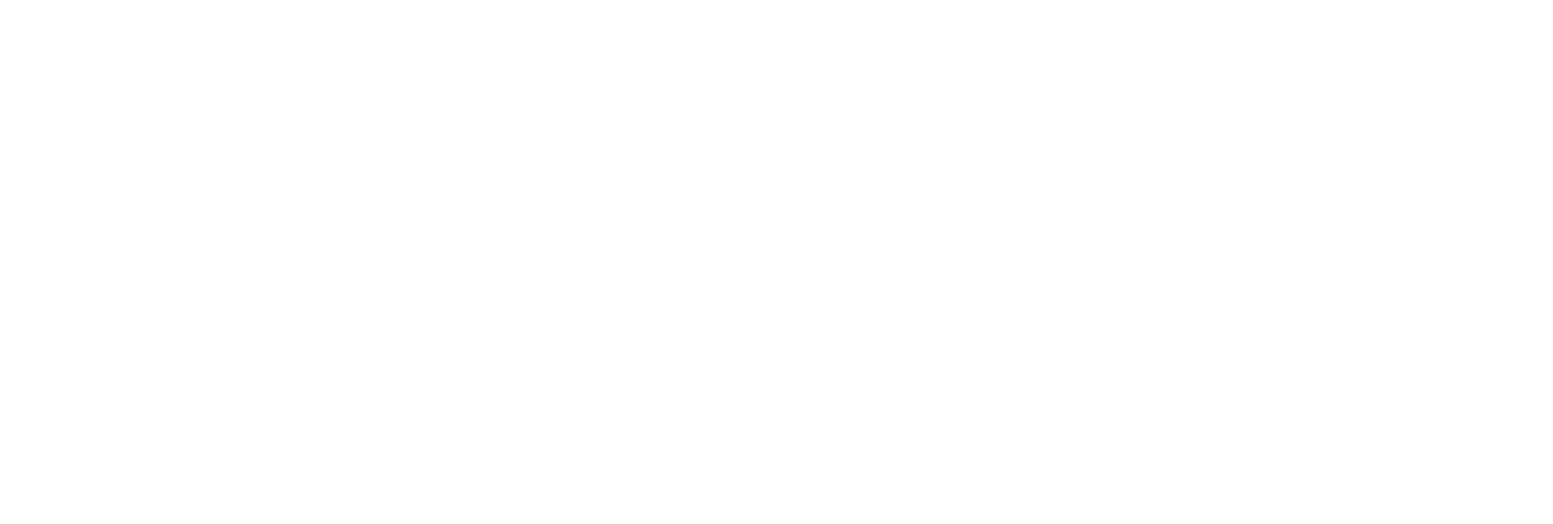
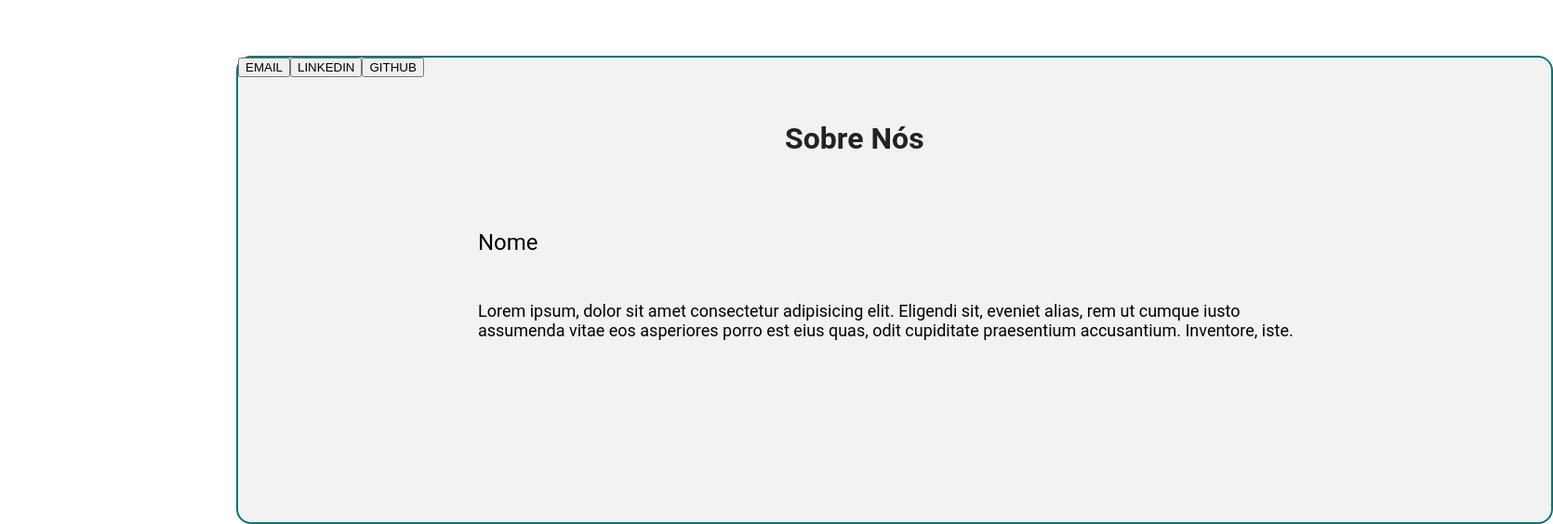
Before and after one commit to matheus-mvk/imprevisao-tempo, a React (Create React App) app: page / in a window 1280 px wide. Shown: the part 1116-1680 px from the top of the page at 93% size, 1670 px wide, since content can reach past the window. Before the commit the page ends 800 px from the top, so only its background shows below. Built offline with nearby package versions, Linux system fonts and the light colour scheme.

Commit message:
:construction: Seção 3 em andamento

```diff
--- a/src/components/Section3.tsx
+++ b/src/components/Section3.tsx
@@ -1,5 +1,109 @@
 export function Section3(){
     return(
-        <h1>Hello Wolrd</h1>
+        <section
+        style={{
+            background: '#F2F2F2',
+            border: '2px solid #0B7373',
+            borderRadius: '16px',
+            position: 'absolute',
+            width: '1412px',
+            height: '500px',
+            left: '254px',
+            top: '1176px'
+
+        }}
+        >
+            <h1
+                style={{
+                    position: 'absolute',
+                    width: '235px',
+                    height: '56px',
+                    left: '588px',
+                    top: '32px',
+
+                    fontFamily:'Roboto',
+                    fontStyle: 'normal',
+                    fontWeight: 700,
+                    fontSize:'32px',
+                    lineHeight: '56px',
+                    display: 'flex',
+                    alignItems: 'center',
+                    textAlign: 'center',
+
+                    color: '#222222'
+                }}
+            >
+            Sobre Nós
+            </h1>
+
+            <h3
+                style={{
+                    position: 'absolute',
+                    width: '78px',
+                    height: '28px',
+                    left: '258px',
+                    top: '161px',
+
+                    fontFamily:'Roboto',
+                    fontStyle: 'normal',
+                    fontWeight: 400,
+                    fontSize:'24px',
+                    lineHeight: '28px',
+                    display: 'flex',
+                    alignItems: 'center',
+                    textAlign: 'center',
+                }}
+            >
+            Nome
+            </h3>
+
+            <p
+                style={{
+                    position: 'absolute',
+                    width: '916px',
+                    height: '129px',
+                    left: '258px',
+                    top: '200px',
+
+                    fontFamily:'Roboto',
+                    fontStyle: 'normal',
+                    fontWeight: 400,
+                    fontSize:'18px',
+                    lineHeight: '21px',
+                    display: 'flex',
+                    alignItems: 'center',
+
+                    color:'#000000'
+                }}
+            >
+            Lorem ipsum, dolor sit amet consectetur adipisicing elit. Eligendi
+            sit, eveniet alias, rem ut cumque iusto assumenda vitae eos asperiores
+            porro est eius quas, odit cupiditate praesentium accusantium. Inventore, iste.
+            </p>
+
+            <button
+                style={{
+
+                }}
+            >
+            EMAIL
+            </button>
+
+            <button
+                style={{
+
+                }}
+            >
+            LINKEDIN
+            </button>
+
+            <button
+                style={{
+
+                }}
+            >
+            GITHUB
+            </button>
+        </section>
     );
 }
```
